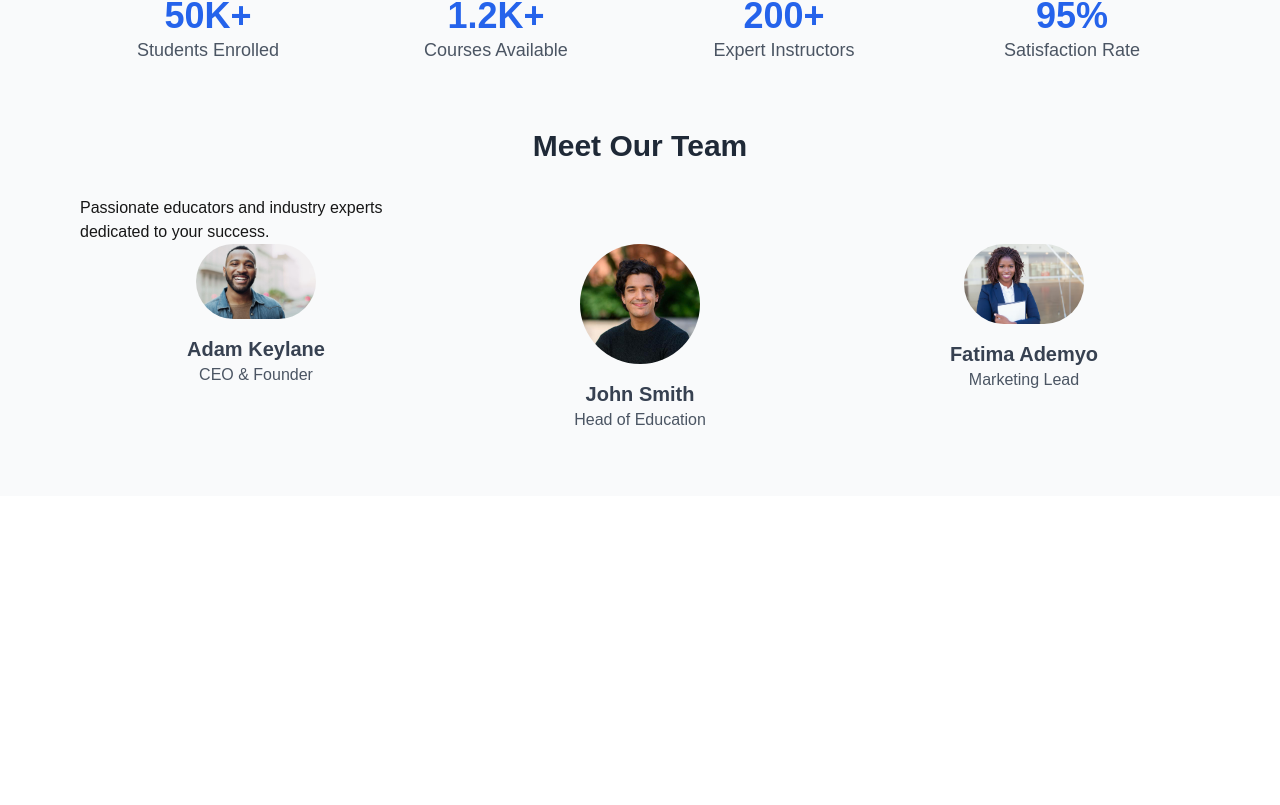
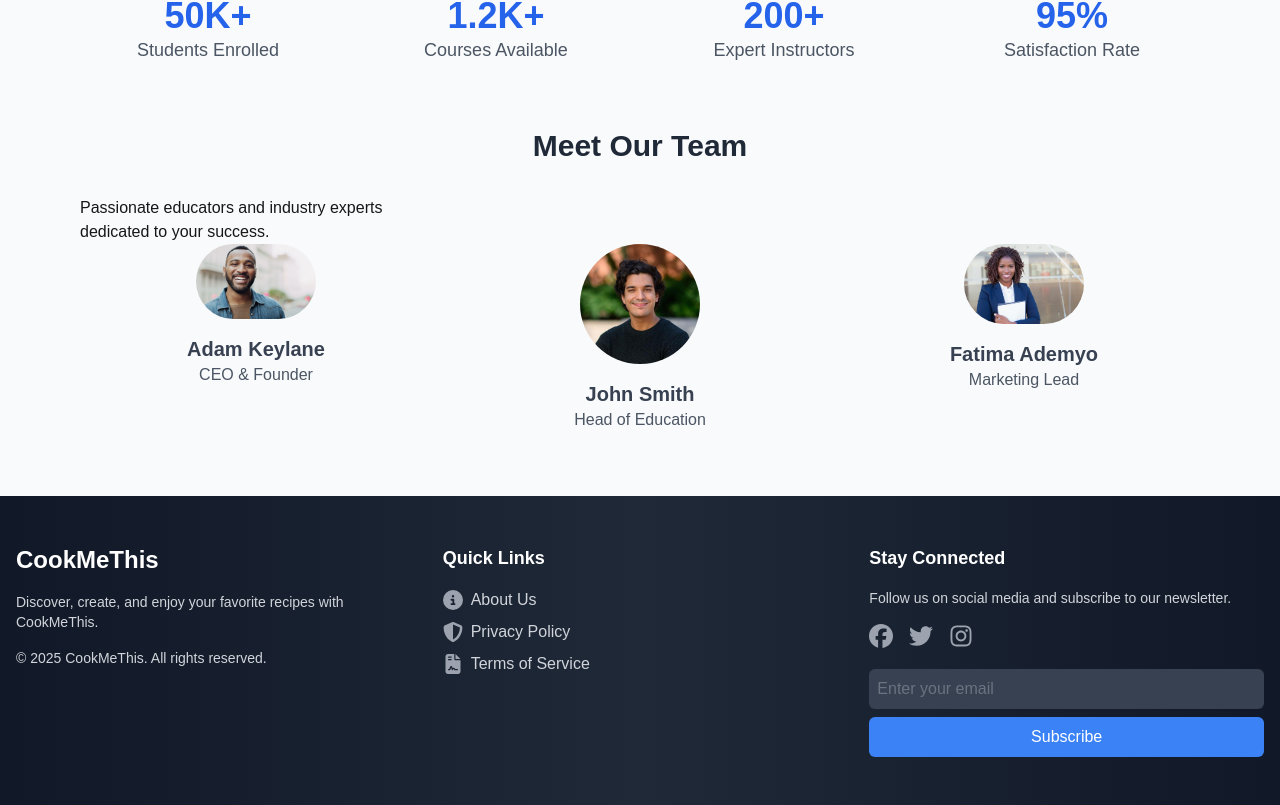
Before and after one commit to Batman99SD/edulite, a Next.js app: page /about in a window 1280 px wide. Shown: the part 1616-2421 px from the top of the page. Before the commit the page ends 2112 px from the top, so only its background shows below. Built offline with nearby package versions, Linux system fonts and the light colour scheme.

Commit message:
last update

```diff
--- a/package.json
+++ b/package.json
@@ -11,6 +11,9 @@
   },
   "dependencies": {
     "@fortawesome/fontawesome-free": "^6.7.2",
+    "@fortawesome/free-brands-svg-icons": "^6.7.2",
+    "@fortawesome/free-solid-svg-icons": "^6.7.2",
+    "@fortawesome/react-fontawesome": "^0.2.2",
     "@prisma/client": "^6.1.0",
     "bcryptjs": "^2.4.3",
     "cors": "^2.8.5",
--- a/src/app/about/page.tsx
+++ b/src/app/about/page.tsx
@@ -5,9 +5,11 @@ import InfoCard from "../components/InfoCard";
 import TeamMemberCard from "../components/TeamMemberCard";
 import Navbar from "../components/Navbar";
 import "@fortawesome/fontawesome-free/css/all.min.css";
+import Footer from "../components/Footer";
 
 export default function AboutPage() {
   return (
+    <>
       <div className="min-h-screen flex flex-col items-center bg-gray-50">
         <Navbar />
         <Hero
@@ -23,10 +25,11 @@ export default function AboutPage() {
                   Our Mission
                 </h2>
                 <p className="text-lg text-gray-600 leading-relaxed">
-                At Edulite, our mission is to make quality education accessible
-                to everyone, everywhere. We aim to create a platform that
-                empowers learners by providing expertly designed courses,
-                tailored resources, and an engaging learning experience.
+                  At Edulite, our mission is to make quality education
+                  accessible to everyone, everywhere. We aim to create a
+                  platform that empowers learners by providing expertly designed
+                  courses, tailored resources, and an engaging learning
+                  experience.
                 </p>
               </div>
               <div className="flex-1">
@@ -49,7 +52,9 @@ export default function AboutPage() {
                 <div className="bg-blue-100 text-blue-600 p-4 rounded-full inline-block mb-4">
                   <i className="fas fa-graduation-cap"></i>
                 </div>
-              <h3 className="text-xl font-semibold text-gray-800">Learning</h3>
+                <h3 className="text-xl font-semibold text-gray-800">
+                  Learning
+                </h3>
                 <p className="text-gray-600 mt-2">
                   We believe in continuous growth and fostering a love for
                   learning.
@@ -59,7 +64,9 @@ export default function AboutPage() {
                 <div className="bg-purple-100 text-purple-600 p-4 rounded-full inline-block mb-4">
                   <i className="fas fa-users"></i>
                 </div>
-              <h3 className="text-xl font-semibold text-gray-800">Community</h3>
+                <h3 className="text-xl font-semibold text-gray-800">
+                  Community
+                </h3>
                 <p className="text-gray-600 mt-2">
                   Collaboration and diversity are at the heart of what we do.
                 </p>
@@ -89,8 +96,8 @@ export default function AboutPage() {
                 <p className="text-lg text-gray-600 leading-relaxed">
                   Edulite was founded with the vision of transforming the way
                   people learn. From humble beginnings to a platform that serves
-                thousands of learners, our journey has been fueled by a passion
-                for education and a commitment to excellence.
+                  thousands of learners, our journey has been fueled by a
+                  passion for education and a commitment to excellence.
                 </p>
               </div>
               <div className="flex-1">
@@ -122,7 +129,8 @@ export default function AboutPage() {
               Meet Our Team
             </h2>
             <p className="grid grid-cols-1 sm:grid-cols-2 lg:grid-cols-3 gap-8">
-            Passionate educators and industry experts dedicated to your success.
+              Passionate educators and industry experts dedicated to your
+              success.
             </p>
             <div className="grid gap-8 grid-cols-1 sm:grid-cols-2 lg:grid-cols-3">
               <TeamMemberCard
@@ -144,5 +152,7 @@ export default function AboutPage() {
           </section>
         </main>
       </div>
+      <Footer />
+    </>
   );
 }
--- /dev/null
+++ b/src/app/components/Footer.tsx
@@ -0,0 +1,165 @@
+import { FontAwesomeIcon } from "@fortawesome/react-fontawesome";
+import {
+  faInfoCircle,
+  faShieldAlt,
+  faFileContract,
+} from "@fortawesome/free-solid-svg-icons";
+import {
+  faFacebook,
+  faTwitter,
+  faInstagram,
+} from "@fortawesome/free-brands-svg-icons";
+
+export default function Footer() {
+  return (
+    <footer className="bg-gradient-to-r from-gray-900 via-gray-800 to-gray-900 text-gray-300 py-12">
+      <div className="container mx-auto grid grid-cols-1 md:grid-cols-3 gap-8 px-4">
+        {/* Brand Section */}
+        <div>
+          <h3 className="text-2xl font-bold text-white mb-4">CookMeThis</h3>
+          <p className="text-sm">
+            Discover, create, and enjoy your favorite recipes with CookMeThis.
+          </p>
+          <p className="text-sm mt-4">
+            © 2025 CookMeThis. All rights reserved.
+          </p>
+        </div>
+
+        {/* Quick Links Section */}
+        <div>
+          <h4 className="text-lg font-semibold text-white mb-4">Quick Links</h4>
+          <ul className="space-y-2">
+            <li>
+              <a
+                href="#about"
+                className="flex items-center space-x-2 hover:text-white transition"
+              >
+                {/* <svg
+                  className="h-5 w-5 text-gray-400"
+                  fill="currentColor"
+                  xmlns="http://www.w3.org/2000/svg"
+                  viewBox="0 0 24 24"
+                >
+                  <path d="M12 2L2 7v7c0 5.523 4.477 10 10 10s10-4.477 10-10V7L12 2zm0 2.18l7 3.236v6.79c0 3.859-3.141 7-7 7s-7-3.141-7-7v-6.79l7-3.236z" />
+                </svg> */}
+                <FontAwesomeIcon
+                  icon={faInfoCircle}
+                  className="h-5 w-5 text-gray-400"
+                />
+                <span>About Us</span>
+              </a>
+            </li>
+            <li>
+              <a
+                href="#privacy"
+                className="flex items-center space-x-2 hover:text-white transition"
+              >
+                {/* <svg
+                  className="h-5 w-5 text-gray-400"
+                  fill="currentColor"
+                  xmlns="http://www.w3.org/2000/svg"
+                  viewBox="0 0 24 24"
+                >
+                  <path d="M12 2C6.486 2 2 6.486 2 12s4.486 10 10 10 10-4.486 10-10S17.514 2 12 2zm-1 17.938V19h-1v-.902c0-.535.37-.926.826-1.072a1.14 1.14 0 011.148.325l.742.743a1 1 0 001.414 0l.742-.742a1.147 1.147 0 011.148-.325c.457.146.827.537.827 1.073V19h-1v.938c-4.978-.222-7-3.045-7-5.938h2c0 2.084 2.239 3.938 5 3.938s5-1.854 5-3.938h2c0 2.893-2.022 5.716-7 5.938z" />
+                </svg> */}
+                <FontAwesomeIcon
+                  icon={faShieldAlt}
+                  className="h-5 w-5 text-gray-400"
+                />
+                <span>Privacy Policy</span>
+              </a>
+            </li>
+            <li>
+              <a
+                href="#terms"
+                className="flex items-center space-x-2 hover:text-white transition"
+              >
+                {/* <svg
+                  className="h-5 w-5 text-gray-400"
+                  fill="currentColor"
+                  xmlns="http://www.w3.org/2000/svg"
+                  viewBox="0 0 24 24"
+                >
+                  <path d="M12 2C6.485 2 2 6.486 2 12s4.485 10 10 10 10-4.486 10-10S17.515 2 12 2zm-1 15h-1v-6h2v5h1v-6h2v6h1v-8h-2V7H7v8h2v2zm4-10H9V5h6v2z" />
+                </svg> */}
+                <FontAwesomeIcon
+                  icon={faFileContract}
+                  className="h-5 w-5 text-gray-400"
+                />
+                <span>Terms of Service</span>
+              </a>
+            </li>
+          </ul>
+        </div>
+
+        {/* Social & Newsletter Section */}
+        <div>
+          <h4 className="text-lg font-semibold text-white mb-4">
+            Stay Connected
+          </h4>
+          <p className="text-sm mb-4">
+            Follow us on social media and subscribe to our newsletter.
+          </p>
+          <div className="flex space-x-4 mb-4">
+            <a
+              href="#facebook"
+              className="text-gray-400 hover:text-white transition"
+            >
+              {/* <svg
+                className="h-6 w-6"
+                fill="currentColor"
+                xmlns="http://www.w3.org/2000/svg"
+                viewBox="0 0 24 24"
+              >
+                <path d="M22.675 0H1.325C.593 0 0 .592 0 1.324v21.352C0 23.408.593 24 1.325 24H12.82v-9.294H9.692v-3.622h3.128V8.413c0-3.1 1.894-4.788 4.659-4.788 1.325 0 2.463.1 2.794.143v3.24h-1.918c-1.505 0-1.796.715-1.796 1.763v2.311h3.587l-.467 3.622h-3.12V24h6.117c.732 0 1.325-.592 1.325-1.324V1.324C24 .592 23.408 0 22.675 0z" />
+              </svg> */}
+              <FontAwesomeIcon icon={faFacebook} className="h-6 w-6" />
+            </a>
+            <a
+              href="#twitter"
+              className="text-gray-400 hover:text-white transition"
+            >
+              {/* <svg
+                className="h-6 w-6"
+                fill="currentColor"
+                xmlns="http://www.w3.org/2000/svg"
+                viewBox="0 0 24 24"
+              >
+                <path d="M24 4.557a9.83 9.83 0 01-2.828.775 4.932 4.932 0 002.165-2.723c-.957.568-2.015.982-3.127 1.2a4.92 4.92 0 00-8.384 4.482A13.978 13.978 0 011.671 3.15a4.922 4.922 0 001.523 6.573A4.903 4.903 0 01.96 9.713v.062a4.922 4.922 0 003.95 4.827 4.902 4.902 0 01-2.212.085 4.923 4.923 0 004.6 3.417A9.866 9.866 0 010 21.542 13.94 13.94 0 007.548 24c9.142 0 14.307-7.721 14.307-14.42 0-.22-.004-.437-.015-.653A10.273 10.273 0 0024 4.557z" />
+              </svg> */}
+              <FontAwesomeIcon icon={faTwitter} className="h-6 w-6" />
+            </a>
+            <a
+              href="#instagram"
+              className="text-gray-400 hover:text-white transition"
+            >
+              {/* <svg
+                className="h-6 w-6"
+                fill="currentColor"
+                xmlns="http://www.w3.org/2000/svg"
+                viewBox="0 0 24 24"
+              >
+                <path d="M12 2.163c3.204 0 3.584.012 4.85.07 1.366.062 2.633.335 3.608 1.31.975.975 1.248 2.242 1.31 3.608.058 1.266.07 1.646.07 4.85s-.012 3.584-.07 4.85c-.062 1.366-.335 2.633-1.31 3.608-.975.975-2.242 1.248-3.608 1.31-1.266.058-1.646.07-4.85.07s-3.584-.012-4.85-.07c-1.366-.062-2.633-.335-3.608-1.31-.975-.975-1.248-2.242-1.31-3.608-.058-1.266-.07-1.646-.07-4.85s.012-3.584.07-4.85c.062-1.366.335-2.633 1.31-3.608.975-.975 2.242-1.248 3.608-1.31C8.416 2.175 8.796 2.163 12 2.163m0-2.163..." />
+              </svg> */}
+              <FontAwesomeIcon icon={faInstagram} className="h-6 w-6" />
+            </a>
+          </div>
+
+          <form>
+            <input
+              type="email"
+              placeholder="Enter your email"
+              className="w-full p-2 bg-gray-700 rounded-md text-gray-300 placeholder-gray-500 focus:outline-none"
+            />
+            <button
+              type="submit"
+              className="mt-2 w-full bg-blue-500 text-white p-2 rounded-md hover:bg-blue-600 transition"
+            >
+              Subscribe
+            </button>
+          </form>
+        </div>
+      </div>
+    </footer>
+  );
+}
--- a/src/app/page.tsx
+++ b/src/app/page.tsx
@@ -6,6 +6,7 @@ import { useEffect, useState } from "react";
 import Navbar from "./components/Navbar";
 import "@fortawesome/fontawesome-free/css/all.min.css";
 import Testimonial from "./Testimonials/Testimonial";
+import Footer from "./components/Footer";
 
 interface Course {
   id: number;
@@ -212,7 +213,7 @@ export default function Home() {
                 </p>
               </div>
               <div className="grid gap-8 mb-6 grid-cols-1 sm:grid-cols-2 lg:grid-cols-3">
-                {allCourses.map((course) => (
+                {allCourses.slice(3, 9).map((course) => (
                   <CourseCard
                     key={course.id}
                     course={course}
@@ -304,7 +305,8 @@ export default function Home() {
           </>
         )}
       </main>
-      <footer className="row-start-3 flex gap-6 flex-wrap items-center justify-center"></footer>
+      {/* <footer className="row-start-3 flex gap-6 flex-wrap items-center justify-center"></footer> */}
+      <Footer />
     </div>
   );
 }
```
Also changed, not shown: src/app/courses/page.tsx (+53 -4 lines), src/app/dashboard/page.tsx (+6 -2 lines), 1 other file (tests, documents, lock files or other folders). Lines whose indentation alone changed are shown as unchanged.
